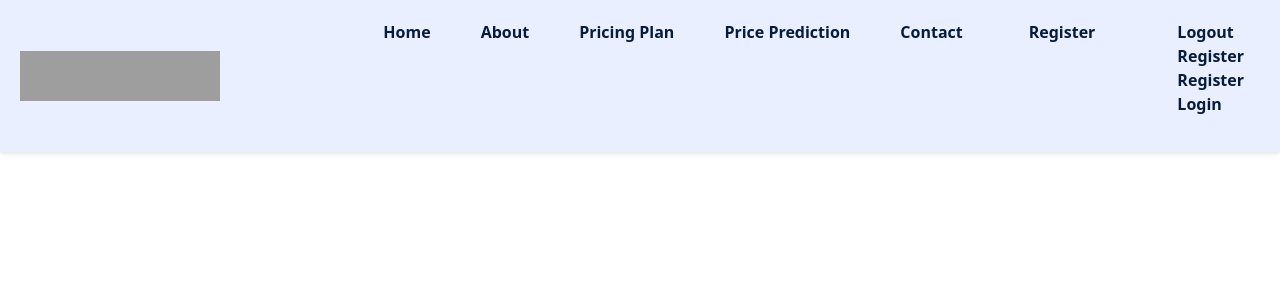
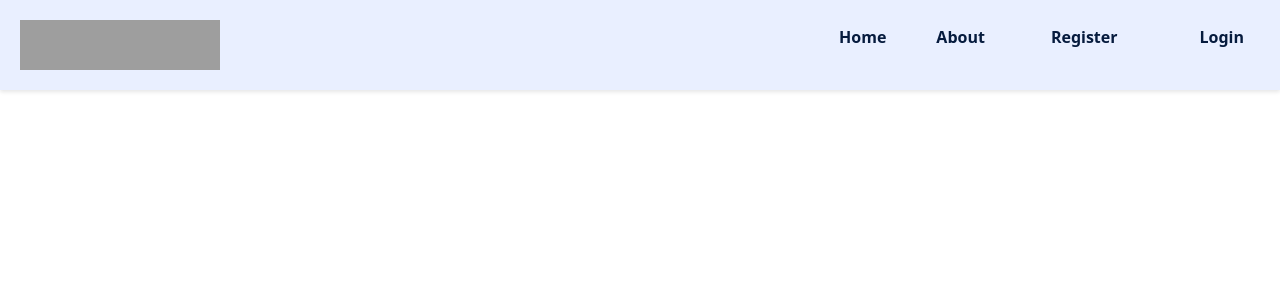
Before and after one commit to zenlongid/estateFuture, a Flask app: page / in a window 1280 px wide. Shown: the top 300 px of the page. Run offline with Flask 3, Linux system fonts and the light colour scheme; some libraries are stand-ins or nearby versions; grey boxes are pictures that could not be loaded.

Commit message:
Update nav.html

```diff
--- a/website/templates/nav.html
+++ b/website/templates/nav.html
@@ -55,24 +55,22 @@
     crossorigin="anonymous"></script>
 
   <div class="navbar">
-    <a href="Home.html">
-      <img src="Images/Brand Logo4.png" width="200" height="50" alt="">
-    </a>
+    <a href="/index"><img src="/website/templates/Images/brandLogo4.png" width="200" height="50" alt=""></a>
+
     <ul>
+      {% if user.is_authenticated %}
+      <li><a class="btn-link" href="/index">Home</a></li>
+      <li><a class="btn-link" href="https://kaylynnhual.wixsite.com/mysite">About</a></li>
+      <li><a class="btn-link" href="/subscriptionPlans">Pricing Plan</a></li>
+      <li><a class="btn-link" href="/searchPage">Price Prediction</a></li>
+      <li><a class="btn-link" href="/logout">Logout</a>
+      {% else %}
       <li><a href="/index">Home</a></li>
       <li><a href="https://kaylynnhual.wixsite.com/mysite">About</a></li>
-      <li><a href="/subscriptionPlans">Pricing Plan</a></li>
-      <li><a href="/searchPage">Price Prediction</a></li>
-      <li><a href="#">Contact</a></li>
-      <li><a class="btn-link" href="/FAQ">Register</a></li>
-
-
-    <div>
-      <li></li><a class="btn-link" href="/logout">Logout</a>
-      <li><a class="btn-link" href="/FAQ">Register</a></li>
       <li><a class="btn-link" href="/register">Register</a></li>
       <li><a class="btn-link" href="/login">Login</a></li>
-    </div>
+
+      {% endif %}
     </ul>
   </div>
 
```
